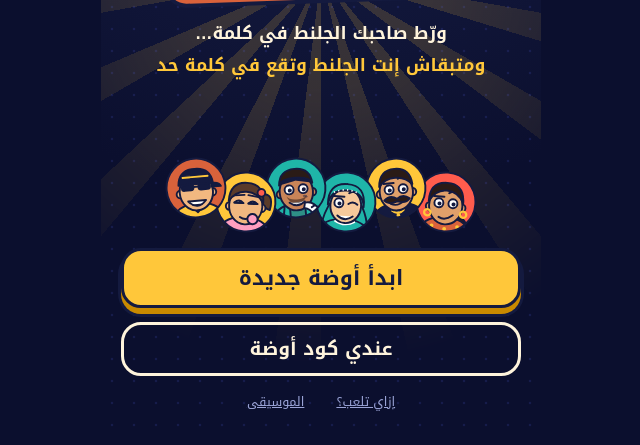
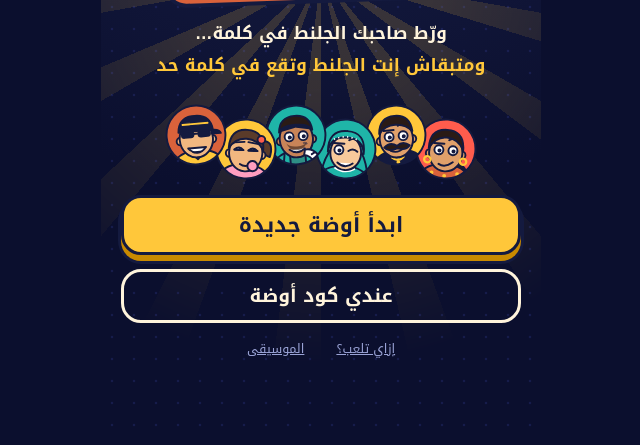
Before and after one commit to mohameddinho07-stack/matqolhash-game, a plain HTML site: page comp/index.html in a window 1280 px wide. Shown: the part 356-801 px from the top of the page, without its empty margins (319-959 px from the left). Drawn offline with Linux system fonts and the light colour scheme.

Commit message:
Adjust padding in .scr class for layout changes

```diff
--- a/comp/index.html
+++ b/comp/index.html
@@ -15,7 +15,7 @@ html,body{height:100%;background:var(--navy2);color:var(--cream);font-family:'No
  background:repeating-conic-gradient(from 0deg,var(--yel) 0 7deg,transparent 7deg 20deg);
  -webkit-mask-image:radial-gradient(circle,#000 0,#000 18%,transparent 62%);mask-image:radial-gradient(circle,#000 0,#000 18%,transparent 62%)}
 .dots{position:absolute;inset:0;background-image:radial-gradient(var(--blue) 1.4px,transparent 1.6px);background-size:22px 22px;opacity:.14;pointer-events:none}
-.scr{position:relative;z-index:2;min-height:100dvh;padding:calc(56px + env(safe-area-inset-top)) 20px calc(22px + env(safe-area-inset-bottom));display:flex;flex-direction:column}
+.scr{position:relative;z-index:2;min-height:100dvh;padding:calc(56px + env(safe-area-inset-top)) 20px calc(76px + env(safe-area-inset-bottom));display:flex;flex-direction:column}
 .btn{display:flex;align-items:center;justify-content:center;gap:10px;min-height:60px;border-radius:20px;font-family:inherit;font-weight:900;font-size:21px;width:100%;cursor:pointer;
  background:var(--yel);color:var(--navy);border:3px solid var(--navy);box-shadow:0 6px 0 var(--yeld),0 6px 0 3px var(--navy);transition:transform .08s}
 .btn:active{transform:translateY(4px);box-shadow:0 2px 0 var(--yeld),0 2px 0 3px var(--navy)}
```
